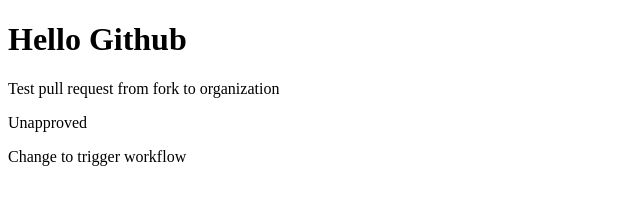
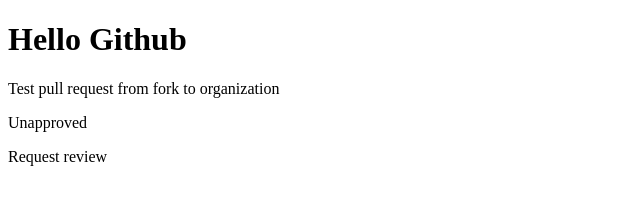
Before and after one commit to ichs-test-organization/test-organization-workflows, a plain HTML site: page index.html in a window 1280 px wide. Shown: the whole page, without its empty margins (0-640 px from the left). Drawn offline with Linux system fonts and the light colour scheme.

Commit message:
request review

```diff
--- a/index.html
+++ b/index.html
@@ -11,6 +11,6 @@
     <h1>Hello Github</h1>
     <p>Test pull request from fork to organization</p>
     <p>Unapproved</p>
-    <p>Change to trigger workflow</p>
+    <p>Request review</p>
 </body>
 </html>
```
